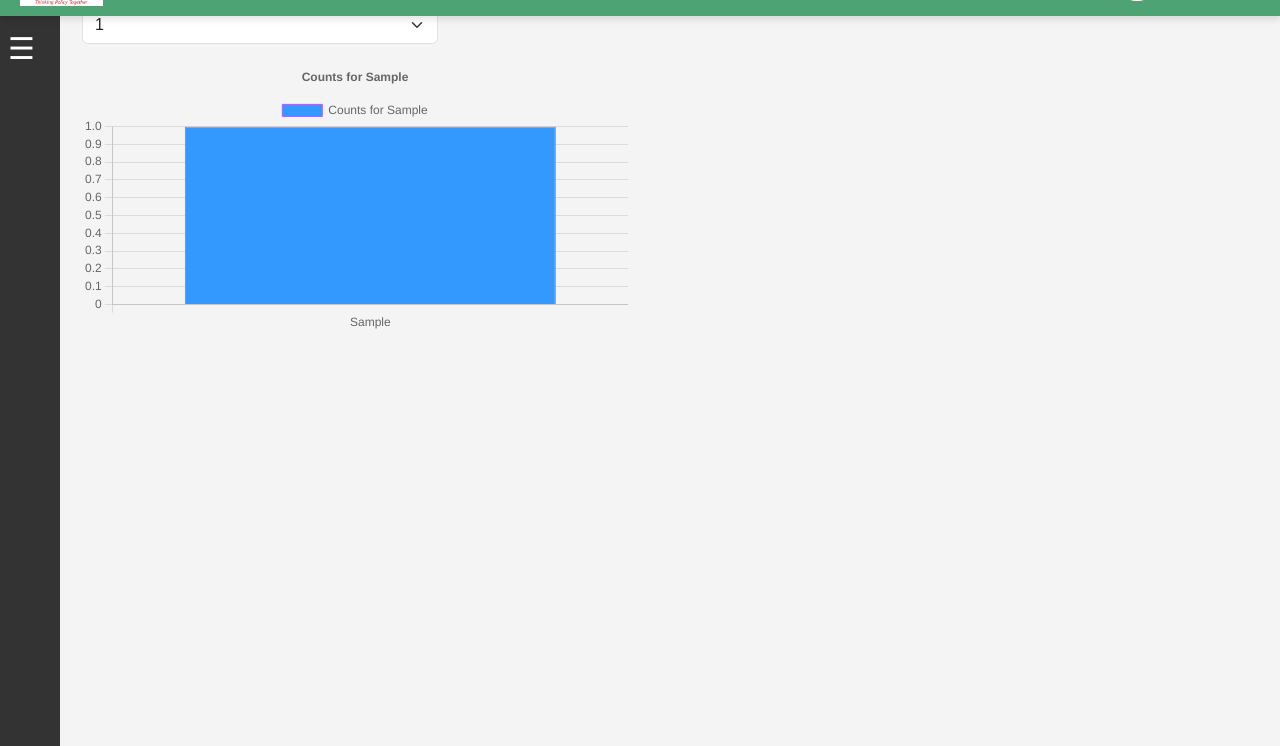
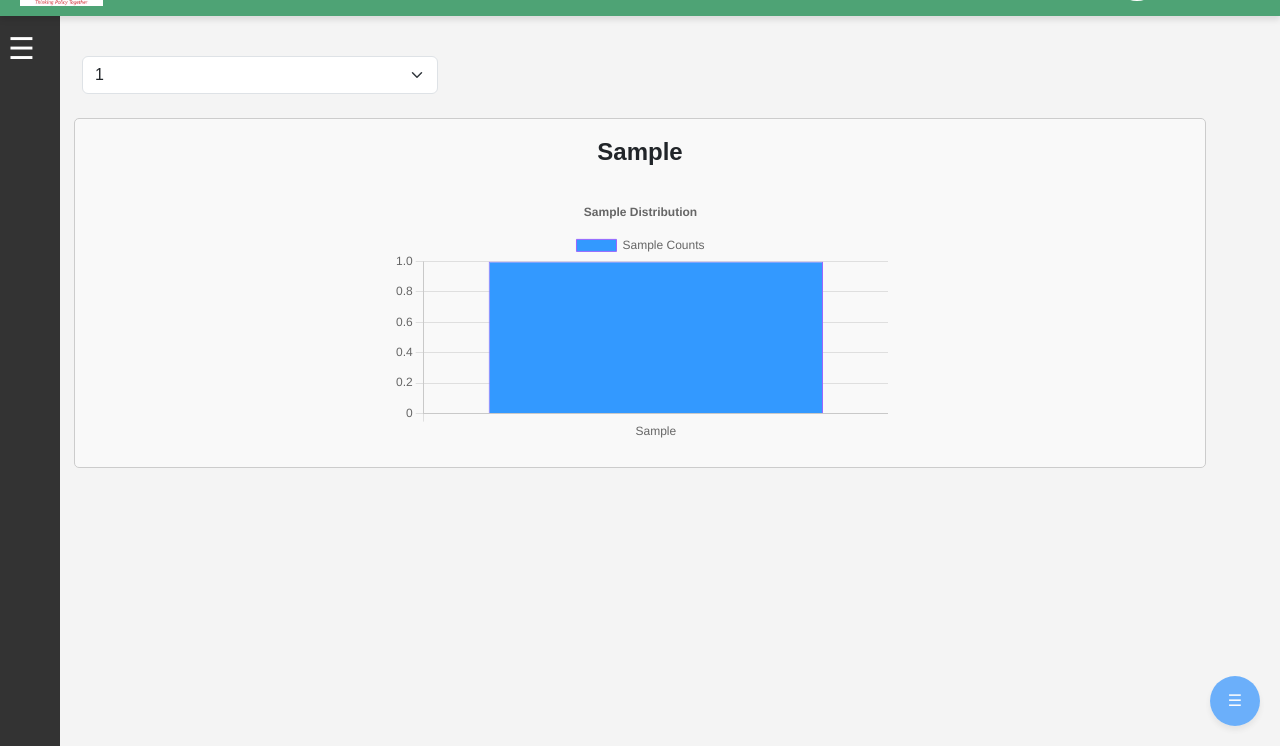
Before and after one commit to cornelkemboi/CustomerSurvey, a Flask app: page /survey in a window 1280 px wide. Shown: the part 54-800 px from the top of the page. Run offline with Flask 3, Linux system fonts and the light colour scheme; tables that the repository leaves empty hold one stand-in row (values such as "Sample post"); parts of the project's set-up code (start-up, migrations or seed data) failed here and were passed over.

Commit message:
Fix the categories graph

```diff
--- a/app/controllers/api_controller.py
+++ b/app/controllers/api_controller.py
@@ -24,11 +24,71 @@ def fetch_forms():
         return jsonify({"error": "Failed to fetch forms"}), 500
 
 
+# @api_bp.route("/api/category_counts", methods=["GET"])
+# def fetch_category_counts():
+#     """
+#     Fetches the count of entries for a specific survey and its categories, optionally filtered by category or role.
+#     """
+#     form_id = request.args.get("formdef_id")
+#     category = request.args.get("category")
+#     role = request.args.get("role")
+#
+#     if not form_id:
+#         return jsonify({"error": "formdef_id is required"}), 400
+#
+#     # Start the query to fetch category counts
+#     query = (
+#         db.session.query(
+#             SurveyCategoryValue.category,
+#             SurveyCategoryValue.key,
+#             func.sum(SurveyCategoryValue.value).label('total_value'),
+#             func.count(SurveyCategoryValue.id).label('count')
+#         )
+#         .join(SurveyResponse, SurveyCategoryValue.survey_id == SurveyResponse.survey_id)
+#         .join(Survey, Survey.id == SurveyResponse.survey_id)
+#         .filter(Survey.formdef_id == form_id)
+#         .group_by(SurveyCategoryValue.category, SurveyCategoryValue.key)
+#         .order_by(SurveyCategoryValue.category, SurveyCategoryValue.key)  # Optional: order by category and key
+#     )
+#
+#     # Apply optional filters
+#     if category:
+#         query = query.filter(SurveyCategoryValue.category == category)
+#     if role:
+#         query = query.filter(SurveyResponse.role == role)
+#
+#     # Execute the query
+#     results = query.all()
+#
+#     # Function to replace long key names with Q1, Q2, etc.
+#     def replace_key_suffix(key):
+#         # Assuming keys are structured like "prod_1", "prod_2", etc.
+#         suffix = key.split('_')[-1]  # Extract the suffix (the last part after underscore)
+#         try:
+#             suffix_num = int(suffix)  # Convert to integer
+#             if suffix_num == 1:
+#                 return f"Q{suffix_num}"
+#             else:
+#                 return f"Q{suffix_num}"  # For any other number (e.g., 2-9)
+#         except ValueError:
+#             return key  # Return original key if conversion fails
+#
+#     # Format the result as a dictionary grouped by category and key
+#     output = {}
+#     for category, key, total_value, count in results:
+#         if category not in output:
+#             output[category] = {}
+#
+#         new_key = replace_key_suffix(key)  # Replace long key name with Q format
+#         output[category][new_key] = {
+#             'total_value': total_value,
+#             'count': count
+#         }
+#
+#     return jsonify(output)
+
 @api_bp.route("/api/category_counts", methods=["GET"])
 def fetch_category_counts():
-    """
-    Fetches the count of entries for a specific survey and its categories, optionally filtered by category or role.
-    """
     form_id = request.args.get("formdef_id")
     category = request.args.get("category")
     role = request.args.get("role")
@@ -36,19 +96,19 @@ def fetch_category_counts():
     if not form_id:
         return jsonify({"error": "formdef_id is required"}), 400
 
-    # Start the query to fetch category counts
+    # Start the query to fetch category counts grouped by value
     query = (
         db.session.query(
             SurveyCategoryValue.category,
             SurveyCategoryValue.key,
-            func.sum(SurveyCategoryValue.value).label('total_value'),
+            SurveyCategoryValue.value,
             func.count(SurveyCategoryValue.id).label('count')
         )
         .join(SurveyResponse, SurveyCategoryValue.survey_id == SurveyResponse.survey_id)
         .join(Survey, Survey.id == SurveyResponse.survey_id)
         .filter(Survey.formdef_id == form_id)
-        .group_by(SurveyCategoryValue.category, SurveyCategoryValue.key)
-        .order_by(SurveyCategoryValue.category, SurveyCategoryValue.key)  # Optional: order by category and key
+        .group_by(SurveyCategoryValue.category, SurveyCategoryValue.key, SurveyCategoryValue.value)
+        .order_by(SurveyCategoryValue.category, SurveyCategoryValue.key, SurveyCategoryValue.value)
     )
 
     # Apply optional filters
@@ -60,30 +120,38 @@ def fetch_category_counts():
     # Execute the query
     results = query.all()
 
+    # Map numeric values to labels
+    value_labels = {
+        "1": "Strongly Disagree",
+        "2": "Disagree",
+        "3": "Neutral",
+        "4": "Agree",
+        "5": "Strongly Agree"
+    }
+
     # Function to replace long key names with Q1, Q2, etc.
     def replace_key_suffix(key):
-        # Assuming keys are structured like "prod_1", "prod_2", etc.
-        suffix = key.split('_')[-1]  # Extract the suffix (the last part after underscore)
+        suffix = key.split('_')[-1]  # Extract the suffix (the last part after the underscore)
         try:
             suffix_num = int(suffix)  # Convert to integer
-            if suffix_num == 1:
-                return f"Q{suffix_num}"
-            else:
-                return f"Q{suffix_num}"  # For any other number (e.g., 2-9)
+            return f"Q{suffix_num}"
         except ValueError:
-            return key  # Return original key if conversion fails
+            return key  # Return the original key if conversion fails
 
-    # Format the result as a dictionary grouped by category and key
+    # Format the result as a dictionary grouped by category, key, and value
     output = {}
-    for category, key, total_value, count in results:
+    for category, key, value, count in results:
         if category not in output:
             output[category] = {}
 
         new_key = replace_key_suffix(key)  # Replace long key name with Q format
-        output[category][new_key] = {
-            'total_value': total_value,
-            'count': count
-        }
+
+        if new_key not in output[category]:
+            output[category][new_key] = {}
+
+        # Replace numeric value with label
+        label = value_labels.get(value, str(value))  # Default to the value if label not found
+        output[category][new_key][label] = count
 
     return jsonify(output)
 
--- a/app/templates/survey_graphs.html
+++ b/app/templates/survey_graphs.html
@@ -15,9 +15,10 @@
     {% include 'sidebar.html' %}
     {% endif %}
 </div>
-    <div class="container">
-        <!-- Dropdown to select Formdef ID -->
-        <div class="row mb-3">
+
+<div class="container" style="margin-top: 50px;">
+    <!-- Row for Dropdown -->
+    <div class="row mb-4 align-items-center">
         <div class="col-md-4">
             <select id="formdefSelect" class="form-select">
                 <!-- Options will be dynamically loaded -->
@@ -26,18 +27,130 @@
     </div>
 
     <!-- Section to dynamically render charts -->
-        <div id="chartsContainer" class="row">
+    <div id="chartsContainer" class="row g-3">
         <!-- Individual charts will be added here dynamically -->
     </div>
 </div>
+
+<!-- Floating Menu Button -->
+<div id="floatingMenuButton">
+    <span>☰</span>
+</div>
+<div id="floatingSubMenu">
+    <!-- Submenu links will be dynamically added here -->
+</div>
+
+<style>
+    /* Floating Button */
+    #floatingMenuButton {
+        position: fixed;
+        bottom: 20px;
+        right: 20px;
+        background-color: rgba(0, 123, 255, 0.8);
+        color: white;
+        width: 50px;
+        height: 50px;
+        border-radius: 50%;
+        display: flex;
+        align-items: center;
+        justify-content: center;
+        box-shadow: 0px 4px 6px rgba(0, 0, 0, 0.1);
+        cursor: pointer;
+        opacity: 0.7;
+        transition: opacity 0.3s;
+        z-index: 2000;
+    }
+
+    #floatingMenuButton:hover {
+        opacity: 1;
+    }
+
+    /* Floating Submenu */
+    #floatingSubMenu {
+        position: fixed;
+        bottom: 80px; /* Adjust based on the button size */
+        right: 20px;
+        display: none;
+        background-color: white;
+        border: 1px solid #ccc;
+        border-radius: 5px;
+        padding: 10px;
+        box-shadow: 0px 4px 6px rgba(0, 0, 0, 0.1);
+        z-index: 2000;
+    }
+
+    #floatingSubMenu a {
+        display: block;
+        color: #007bff;
+        text-decoration: none;
+        margin-bottom: 5px;
+        padding: 5px;
+    }
+
+    #floatingSubMenu a:hover {
+        text-decoration: underline;
+        background-color: #f1f1f1;
+        border-radius: 3px;
+    }
+
+    /* Chart Section Styles */
+    .category-section {
+        border: 1px solid #ccc;
+        padding: 15px;
+        margin-bottom: 20px;
+        border-radius: 5px;
+        background-color: #f9f9f9;
+    }
+
+    .category-title {
+        text-align: center;
+        margin-bottom: 15px;
+        font-size: 1.5em;
+        font-weight: bold;
+    }
+
+    .chart-container {
+        display: flex;
+        flex-wrap: wrap;
+        justify-content: space-around;
+    }
+
+    .chart-item {
+        flex: 0 0 45%;
+        margin: 10px;
+        text-align: center;
+    }
+
+    @media (max-width: 768px) {
+        .chart-item {
+            flex: 0 0 100%;
+        }
+    }
+</style>
 
 <script>
     document.addEventListener("DOMContentLoaded", () => {
         const formdefSelect = document.getElementById("formdefSelect");
         const chartsContainer = document.getElementById("chartsContainer");
+        const floatingMenuButton = document.getElementById("floatingMenuButton");
+        const floatingSubMenu = document.getElementById("floatingSubMenu");
 
         // Store chart instances for cleanup
         let chartInstances = [];
+
+        // Toggle submenu visibility on click
+        floatingMenuButton.addEventListener("click", () => {
+            floatingSubMenu.style.display =
+                floatingSubMenu.style.display === "block" ? "none" : "block";
+        });
+
+        // Hide submenu when clicking elsewhere
+        document.addEventListener("click", (event) => {
+            if (!floatingMenuButton.contains(event.target) &&
+                !floatingSubMenu.contains(event.target)) {
+                floatingSubMenu.style.display = "none";
+            }
+        });
 
         // Fetch all formdef_ids to populate the dropdown
         async function fetchFormDefs() {
@@ -77,29 +190,59 @@
                 return;
             }
 
-            // Clear previous charts
+            // Clear previous charts and submenu
             chartInstances.forEach(chart => chart.destroy());
             chartsContainer.innerHTML = "";
+            floatingSubMenu.innerHTML = "";
             chartInstances = [];
 
-            // Render a chart for each category
+            // Iterate over categories
             Object.entries(data).forEach(([category, keysData]) => {
-                const canvasContainer = document.createElement("div");
-                canvasContainer.className = "col-md-6 mb-3";
+                // Create a section for the category
+                const categorySection = document.createElement("div");
+                categorySection.className = "category-section col-12";
+                categorySection.id = `category-${category}`;
+
+                // Add a title for the category
+                const categoryTitle = document.createElement("div");
+                categoryTitle.className = "category-title";
+                categoryTitle.textContent = category;
+                categorySection.appendChild(categoryTitle);
+
+                // Add a menu link for the category
+                const menuLink = document.createElement("a");
+                menuLink.href = `#category-${category}`;
+                menuLink.textContent = category;
+                menuLink.addEventListener("click", () => {
+                    floatingSubMenu.style.display = "none";
+                });
+                floatingSubMenu.appendChild(menuLink);
+
+                // Create a container for the charts
+                const chartContainer = document.createElement("div");
+                chartContainer.className = "chart-container";
+                categorySection.appendChild(chartContainer);
+
+                // Iterate over each key (e.g., Q1, Q2, etc.)
+                Object.entries(keysData).forEach(([key, valueData]) => {
+                    const chartItem = document.createElement("div");
+                    chartItem.className = "chart-item";
+
                     const canvas = document.createElement("canvas");
-                canvasContainer.appendChild(canvas);
-                chartsContainer.appendChild(canvasContainer);
+                    chartItem.appendChild(canvas);
+                    chartContainer.appendChild(chartItem);
 
-                const labels = Object.keys(keysData); // Extract keys (e.g., prod_1, prod_2)
-                const counts = Object.values(keysData).map(keyData => keyData.count); // Extract counts
+                    // Prepare chart data
+                    const labels = Object.keys(valueData);
+                    const counts = Object.values(valueData);
 
                     const chart = new Chart(canvas.getContext("2d"), {
                         type: "bar",
                         data: {
-                        labels: labels, // Key names
+                            labels: labels,
                             datasets: [{
-                            label: `Counts for ${category}`,
-                            data: counts, // Counts for each key
+                                label: `${key} Counts`,
+                                data: counts,
                                 backgroundColor: "rgb(51, 153, 255)",
                                 borderColor: "rgba(153, 102, 255, 1)",
                                 borderWidth: 1,
@@ -109,18 +252,16 @@
                             responsive: true,
                             plugins: {
                                 legend: { display: true },
-                            title: {
-                                display: true,
-                                text: `Counts for ${category}`
-                            }
+                                title: { display: true, text: `${key} Distribution` }
                             },
-                        scales: {
-                            y: { beginAtZero: true }
-                        }
+                            scales: { y: { beginAtZero: true } }
                         }
                     });
 
                     chartInstances.push(chart);
+                });
+
+                chartsContainer.appendChild(categorySection);
             });
         }
 
```
Lines whose indentation alone changed are shown as unchanged.
